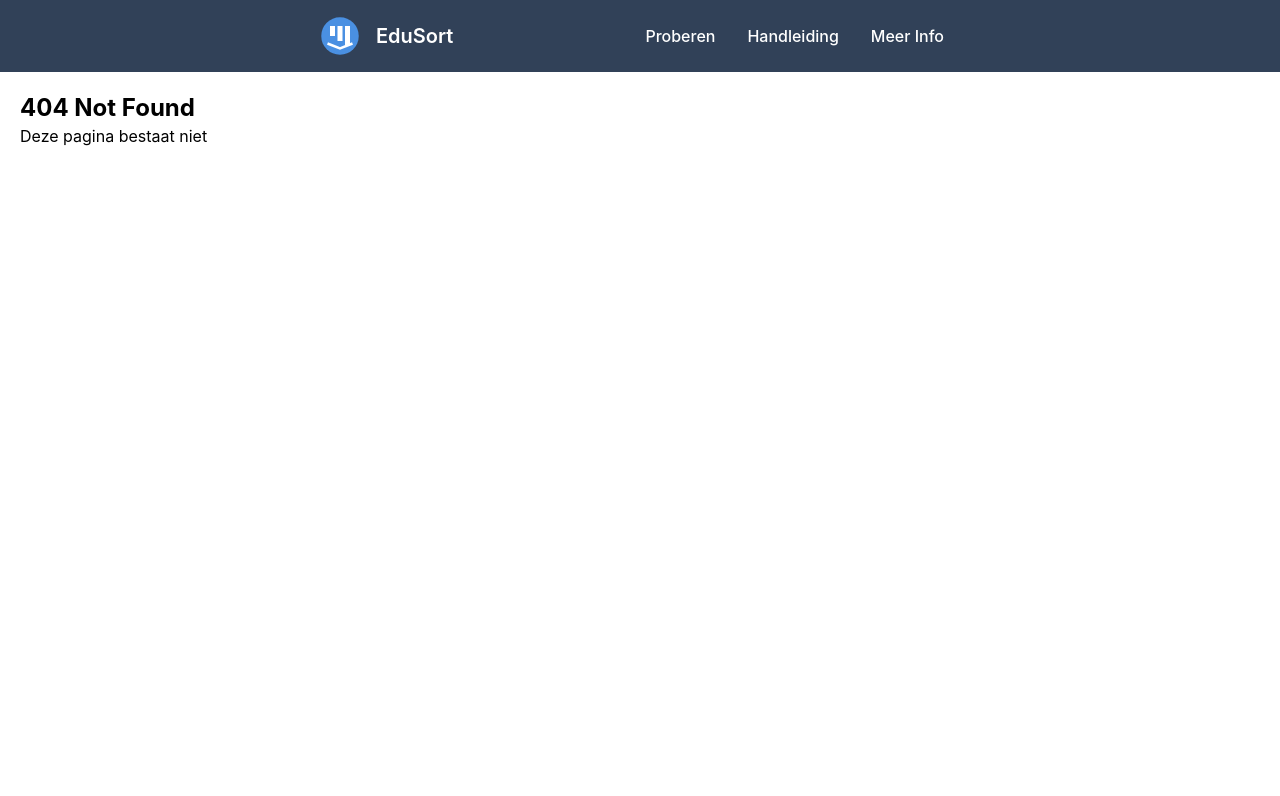
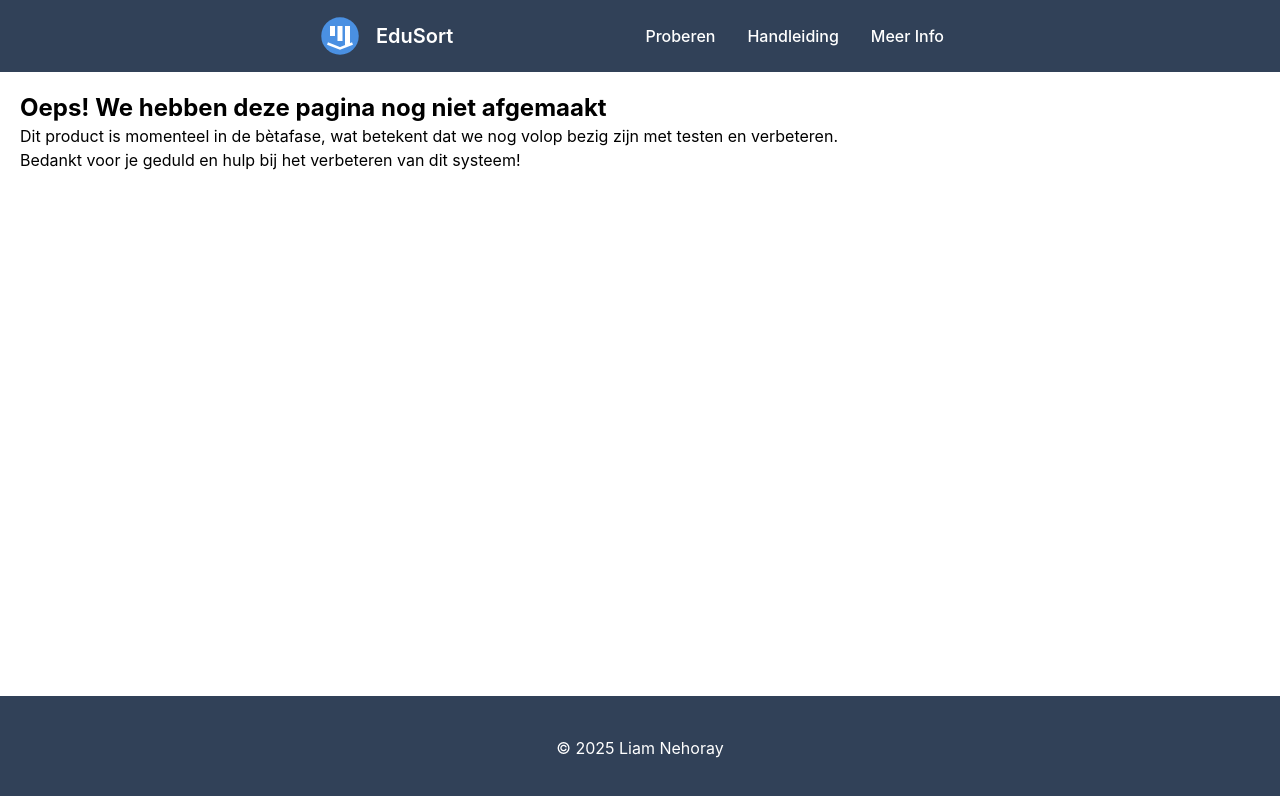
Before and after one commit to caduregel/2tot3, a React (Vite) app: page /contact in a window 1280 px wide. Before the commit this address had no page. Shown: the top 796 px of the page. Built offline with nearby package versions, Linux system fonts and the light colour scheme.

Commit message:
nav buttons sort page, contact page, sort page styling update

```diff
--- /dev/null
+++ b/src/pages/ContactPage.tsx
@@ -0,0 +1,14 @@
+import React from 'react';
+
+const ContactPage: React.FC = () => {
+    return (
+        <div className="mt-5 ml-5">
+
+                <h1 className="text-2xl font-bold">Oeps! We hebben deze pagina nog niet afgemaakt</h1>
+                <p>Dit product is momenteel in de bètafase, wat betekent dat we nog volop bezig zijn met testen en verbeteren. </p>
+                <p>Bedankt voor je geduld en hulp bij het verbeteren van dit systeem! </p>
+            </div>
+    );
+};
+
+export default ContactPage;
--- a/src/pages/MeerInfo.tsx
+++ b/src/pages/MeerInfo.tsx
@@ -11,7 +11,7 @@ const MeerInfoPage = () => {
     return (
         <div className="flex flex-col">
             <BreadCrumbs path={path} />
-            <div className="pt-5 px-4 md:px-20 lg:px-40 mt-10">
+            <div className="pt-5 px-4 md:px-80 mt-10">
                 <h1 className="text-3xl mb-5 font-semibold">Slimme Groepsindeling: Efficiënt, Objectief en Kindvriendelijk</h1>
 
                 <h2 className="text-xl font-semibold mb-3">De Uitdaging van Klassenindeling</h2>
--- a/src/pages/SortStudentsPage.tsx
+++ b/src/pages/SortStudentsPage.tsx
@@ -1,6 +1,7 @@
 import sortStudents from "../algoritme/sorting/sortStudents"
 import SortedStudentCard from "../components/SortedStudentCard"
 import BreadCrumbs, { IPath } from "../components/BreadCrumbs"
+import { Link } from "react-router-dom"
 
 const SortStudentsPage = () => {
 
@@ -20,8 +21,13 @@ const SortStudentsPage = () => {
     return (
         <div className="flex-flex-col">
             <BreadCrumbs path={path} />
-            <div className="flex justify-around mt-5">
-                <div>
+                <div className="flex justify-center ">
+                    <Link to="/input-students" className="bg-gray-200 p-2 rounded-sm hover:bg-gray-300 m-4 hover:cursor-pointer">Terug</Link>
+                    <Link to="/contact" className="bg-gray-200 p-2 rounded-sm hover:bg-gray-300 m-4 hover:cursor-pointer">Contact Ons!</Link>
+
+                </div>
+            <div className="grid grid-cols-2 mb-10">
+                <div className="ml-10 mr-10">
                     <p className="text-2xl mb-1 font-medium text-center">Groep 1</p>
                     <div className="p-3 items-center bg-gray-200 mb-3 rounded-md">
                         <p>Groeps grote: {sorted.stats.groep1.groepsGrote}</p>
@@ -38,7 +44,7 @@ const SortStudentsPage = () => {
                             group={sorted.groups[0]} />
                     })}
                 </div>
-                <div className="mb-10">
+                <div className="ml-10 mr-10">
                     <p className="text-2xl mb-1 font-medium text-center ">Groep 2</p>
                     <div className="p-3 items-center bg-gray-200 mb-3 rounded-md">
                         <p>Groeps grote: {sorted.stats.groep2.groepsGrote}</p>
--- a/src/routes.tsx
+++ b/src/routes.tsx
@@ -6,6 +6,7 @@ import SelectFriendsPage from "./pages/SelectFriendsPage.tsx";
 import SortStudentsPage from "./pages/SortStudentsPage.tsx";
 import HomePage from "./pages/HomePage.tsx";
 import MeerInfoPage from "./pages/MeerInfo.tsx";
+import ContactPage from "./pages/ContactPage.tsx";
 
 const routes = [
     {
@@ -36,6 +37,10 @@ const routes = [
             {
                 path: "/more-info",
                 element: <MeerInfoPage />
+            },
+            {
+                path: "/contact",
+                element: <ContactPage />
             }
         ]
     },
```
